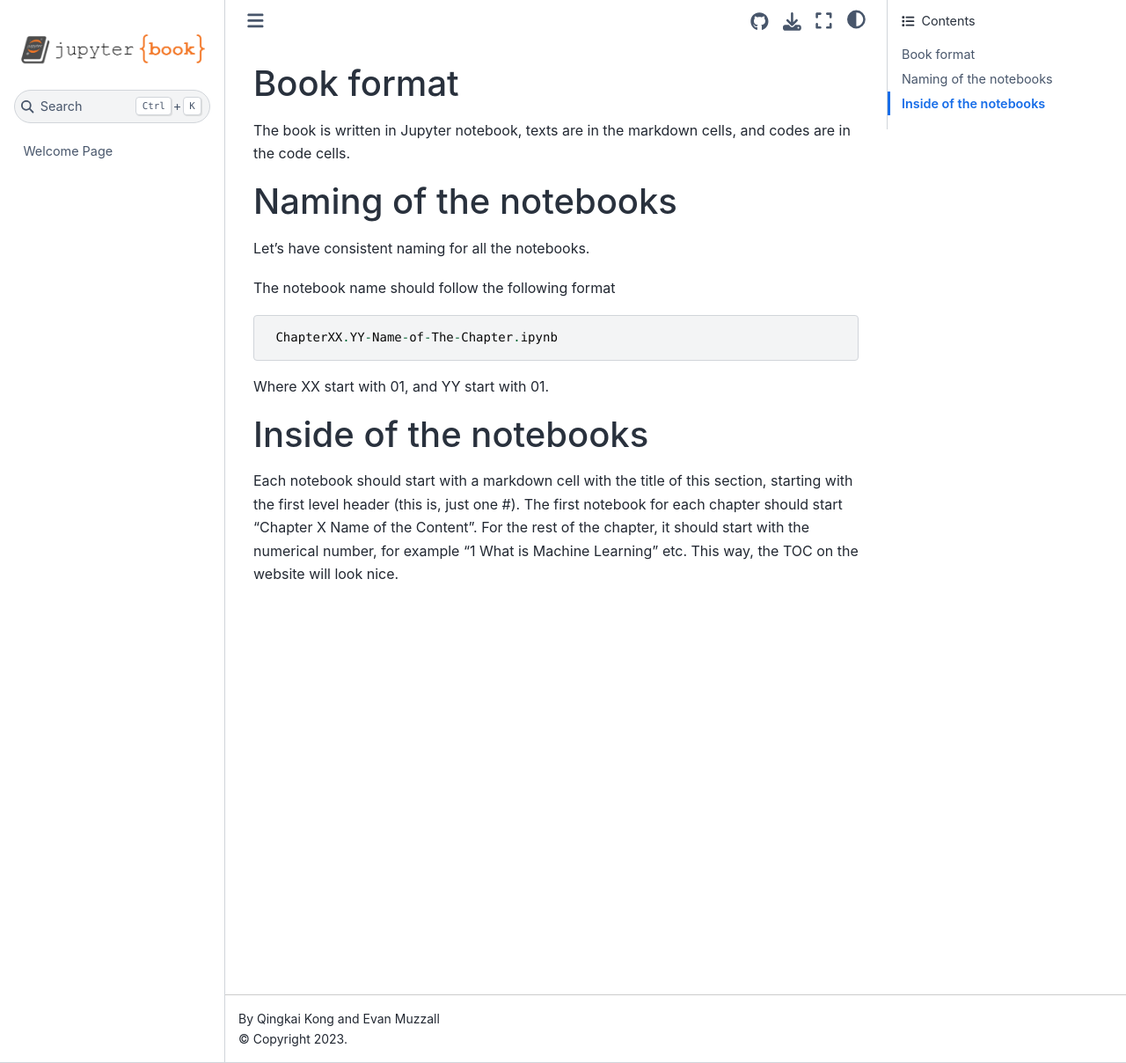
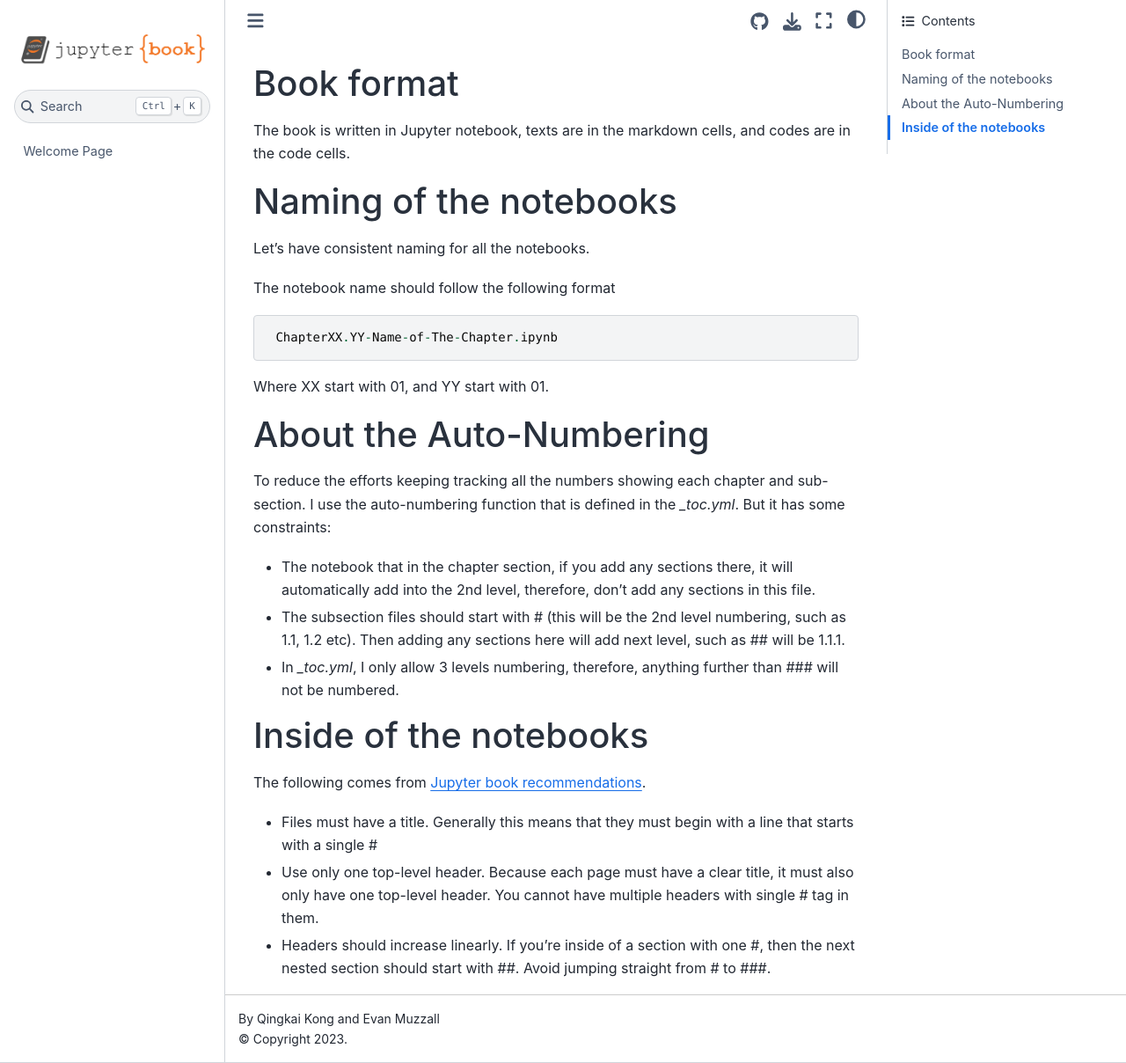
Before and after one commit to qingkaikong/machine_learning_book, a Jupyter Book: the page built from docs/book_format_doc.md, in a window 1280 px wide and 1208 px high. Shown: the whole window at 88% size. Built offline with Jupyter Book 1.0.4 settings and Sphinx 7.4.7 and the Sphinx Book theme 1.1.4, drawn with Linux system fonts in a browser that asks for light colours; pages that are not in the unit, such as notebooks, are missing from menus.

Commit message:
update headers

````diff
--- a/_toc.yml
+++ b/_toc.yml
@@ -3,6 +3,8 @@
 
 format: jb-book
 root: index
+options:
+  numbered: 3
 chapters:
 - file: notebooks/Chapter01.00-Introduction
   sections:
--- a/docs/book_format_doc.md
+++ b/docs/book_format_doc.md
@@ -13,6 +13,22 @@ The notebook name should follow the following format
 ```
 Where XX start with 01, and YY start with 01.
 
+# About the Auto-Numbering
+
+To reduce the efforts keeping tracking all the numbers showing each chapter and sub-section. I use the auto-numbering function that is defined in the *_toc.yml*. But it has some constraints:
+
+* The notebook that in the chapter section, if you add any sections there, it will automatically add into the 2nd level, therefore, don't add any sections in this file.
+
+* The subsection files should start with # (this will be the 2nd level numbering, such as 1.1, 1.2 etc). Then adding any sections here will add next level, such as ## will be 1.1.1.
+
+* In *_toc.yml*, I only allow 3 levels numbering, therefore, anything further than ### will not be numbered.
+
 # Inside of the notebooks
 
-Each notebook should start with a markdown cell with the title of this section, starting with the first level header (this is, just one #). The first notebook for each chapter should start "Chapter X Name of the Content". For the rest of the chapter, it should start with the numerical number, for example "1 What is Machine Learning" etc. This way, the TOC on the website will look nice.
+The following comes from [Jupyter book recommendations](https://jupyterbook.org/file-types/index.html#rules-for-all-content-types).
+
+* Files must have a title. Generally this means that they must begin with a line that starts with a single #
+
+* Use only one top-level header. Because each page must have a clear title, it must also only have one top-level header. You cannot have multiple headers with single # tag in them.
+
+* Headers should increase linearly. If you’re inside of a section with one #, then the next nested section should start with ##. Avoid jumping straight from # to ###.
````
Also changed, not shown: index.md (+1 -1 lines).
